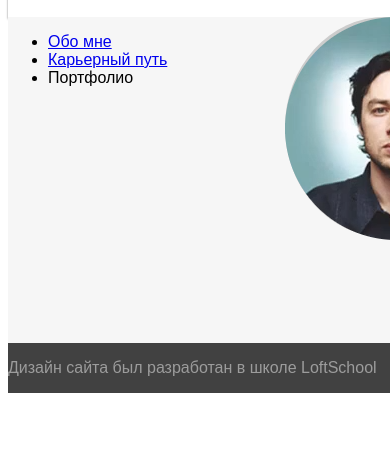
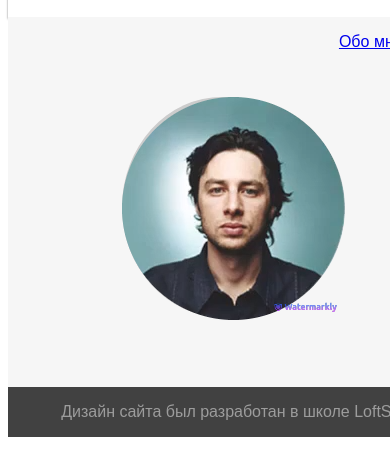
Before and after one commit to amsornet/css_grid_layout, a plain HTML site: page index.html in a window 390 px wide. Shown: the part 71-546 px from the top of the page. Drawn offline with Linux system fonts and the light colour scheme.

Commit message:
add adaptive

```diff
--- a/css/demo.css
+++ b/css/demo.css
@@ -7,7 +7,7 @@ body {
   min-height: 100%;
   display: grid;
   grid-template-columns: 1fr;
-  grid-template-rows: 80px 1fr 50px;
+  grid-template-rows: 80px 1fr max-content;
   grid-template-areas:
     "header"
     "content"
--- a/css/media.css
+++ b/css/media.css
@@ -6,8 +6,35 @@
     / 1fr;
     justify-items: center;
   }
-}
 
   .header__right {
     justify-self: initial;
   }
+
+  .content__container {
+    grid-template:
+    "sidebar" 80px
+    "maincontent" 1fr
+    / 1fr;
+    justify-items: center;
+  }
+  .nav__list {
+    list-style: none;
+    display: flex;
+    align-items: center;
+  }
+  .nav__item {
+    margin-right: 20px;
+  }
+  .footer__container {
+    grif-template:
+    "left" 1fr
+    "right" 1fr
+    / 1fr;
+    justify-items: center;
+  }
+  .footer__right {
+    justify-self: initial;
+  }
+
+}
```
Lines whose indentation alone changed are shown as unchanged.
